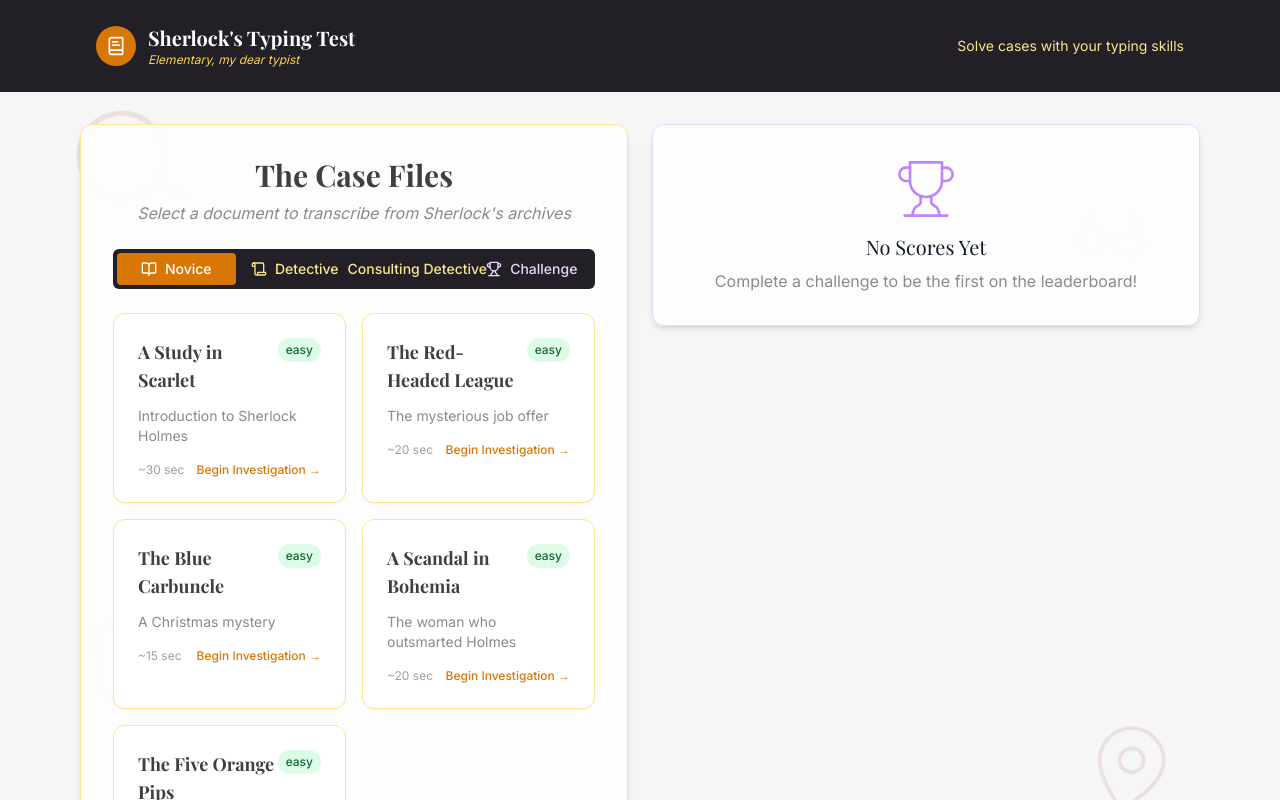
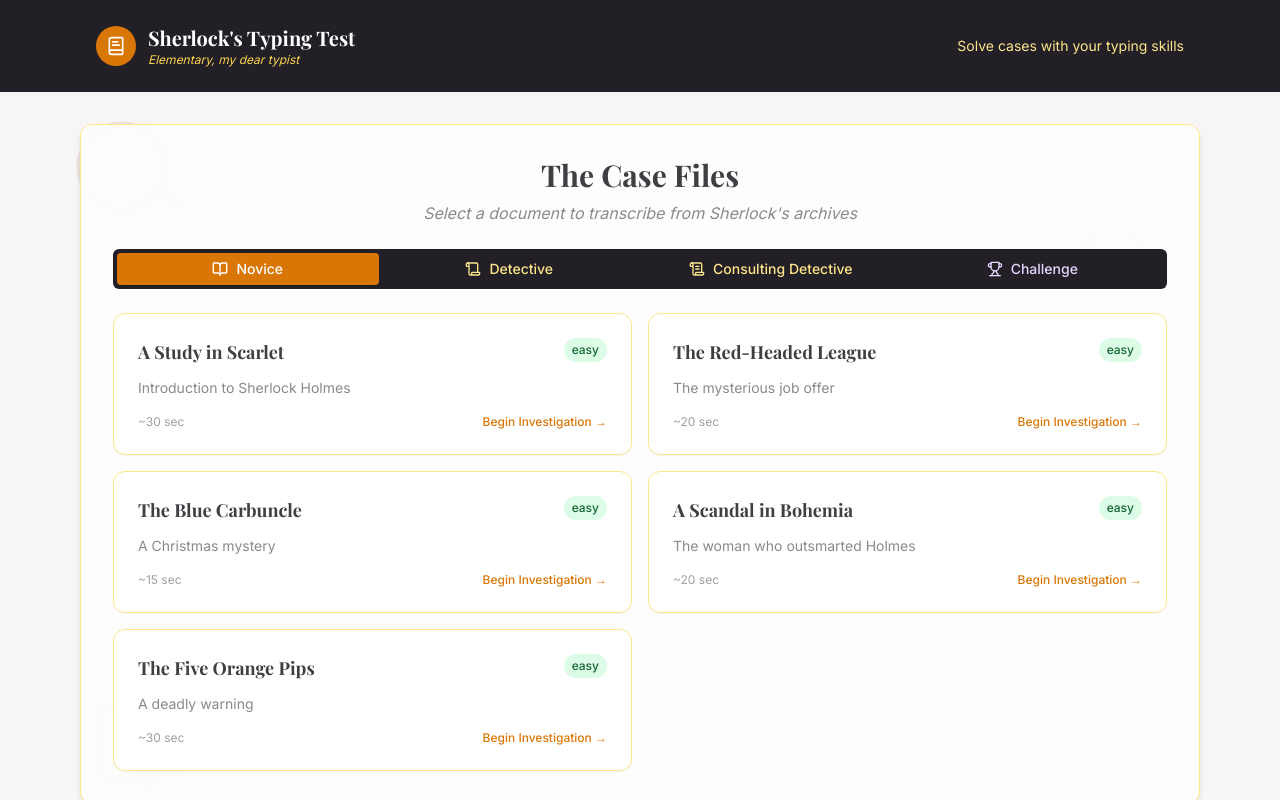
Before and after one commit to pzavar/sherlock-holmes-typing-game, a React (Vite) app: page / in a window 1280 px wide. Shown: the top 800 px of the page. Built offline with nearby package versions, Linux system fonts and the light colour scheme.

Commit message:
Move leaderboard to bottom
Moves the global leaderboard component to the bottom of the page layout.

```diff
--- a/src/pages/Index.tsx
+++ b/src/pages/Index.tsx
@@ -70,8 +70,8 @@ const Index = () => {
 
       <main className="flex-1 container max-w-6xl mx-auto px-4 py-8 relative z-10">
         {!selectedChallenge ? (
-          <div className="grid md:grid-cols-2 gap-6">
-            <div className="bg-white/80 backdrop-blur-sm rounded-xl p-8 shadow-md border border-amber-200">
+          <div className="flex flex-col gap-8">
+            <div className="bg-white/80 backdrop-blur-sm rounded-xl p-8 shadow-md border border-amber-200 w-full">
               <div className="mb-6 text-center">
                 <h2 className="text-3xl font-serif font-bold text-[#403E43] mb-2">The Case Files</h2>
                 <p className="text-[#8A898C] italic">Select a document to transcribe from Sherlock's archives</p>
@@ -82,8 +82,8 @@ const Index = () => {
               />
             </div>
 
-            {/* Leaderboard Column */}
-            <div>
+            {/* Leaderboard now below the case files */}
+            <div className="w-full">
               <GlobalLeaderboard />
             </div>
           </div>
```
